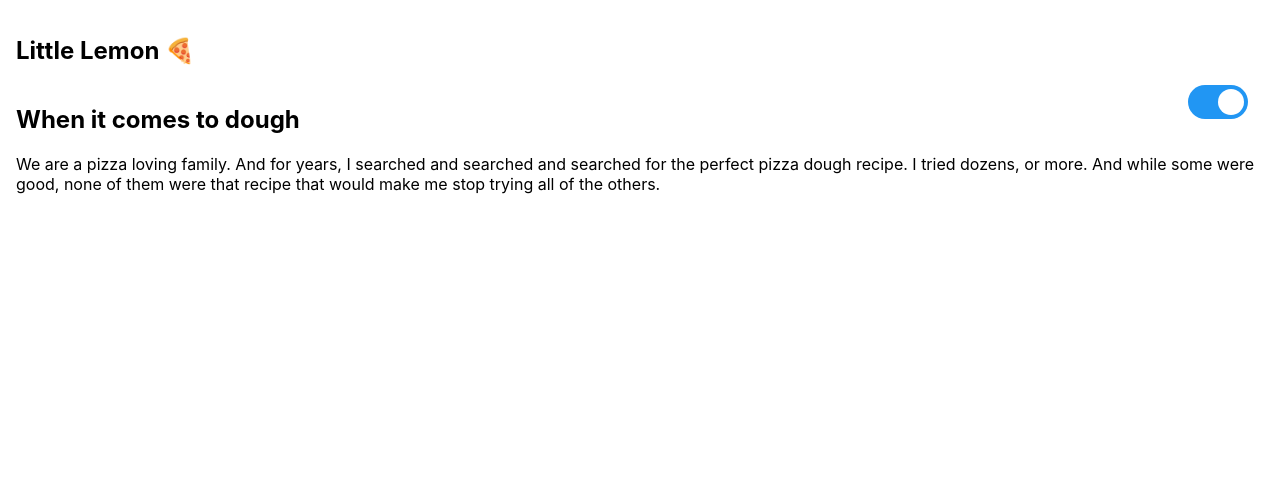
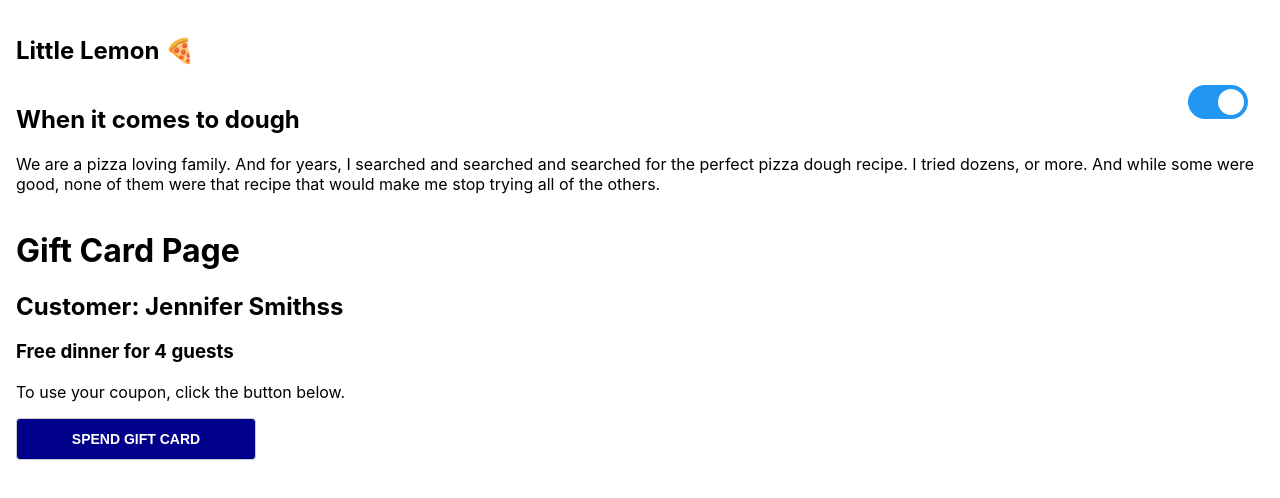
Before and after one commit to ChetreNelson/coursera_advanced_react, a React (Create React App) app in the folder firstapp/: page / in a window 1280 px wide. Shown: the top 498 px of the page. Built offline with nearby package versions, Linux system fonts and the light colour scheme.

Commit message:
basics on use state and its object properties and usage

```diff
--- a/firstapp/src/App.js
+++ b/firstapp/src/App.js
@@ -3,6 +3,7 @@ import { Header, Page } from "./Context";
 import { useTheme } from "./Context/utils/contexts";
 import DessertsList from "./DessertList";
 import StudentForm from "./Form/StudentForm";
+import GiftCard from "./Hooks/useState/GiftCard";
 
 const desserts = [
   {
@@ -46,6 +47,7 @@ function App() {
 
       <Header />
       <Page />
+      <GiftCard/>
     </div>
   );
 }
--- /dev/null
+++ b/firstapp/src/Hooks/useState/GiftCard/Card.jsx
@@ -0,0 +1,16 @@
+import React from "react";
+
+const Card = (props) => {
+  return (
+    <div>
+      <h1>Gift Card Page</h1>
+      <h2>
+        Customer: {props.firstName} {props.lastName}
+      </h2>
+      <h3>{props.text}</h3>
+      <p>{props.instructions}</p>
+    </div>
+  );
+};
+
+export default Card;
--- /dev/null
+++ b/firstapp/src/Hooks/useState/GiftCard/index.js
@@ -0,0 +1,32 @@
+import React, { useState } from "react";
+import Card from "./Card";
+
+const GiftCard = () => {
+  const [giftCard, setGiftCard] = useState({
+    firstName: "Jennifer",
+    lastName: "Smithss",
+    text: "Free dinner for 4 guests",
+    valid: true,
+    instructions: "To use your coupon, click the button below.",
+  });
+  function spendGiftCard() {
+    setGiftCard((prevState) => {
+      return {
+        ...prevState,
+        text: "Your coupon has been used.",
+        valid: false,
+        instructions: "Please visit our restaurant to renew your gift card.",
+      };
+    });
+  }
+  return (
+    <div>
+      <Card {...giftCard} />
+      {giftCard.valid && (
+        <button onClick={spendGiftCard}>Spend Gift Card</button>
+      )}
+    </div>
+  );
+};
+
+export default GiftCard;
```
